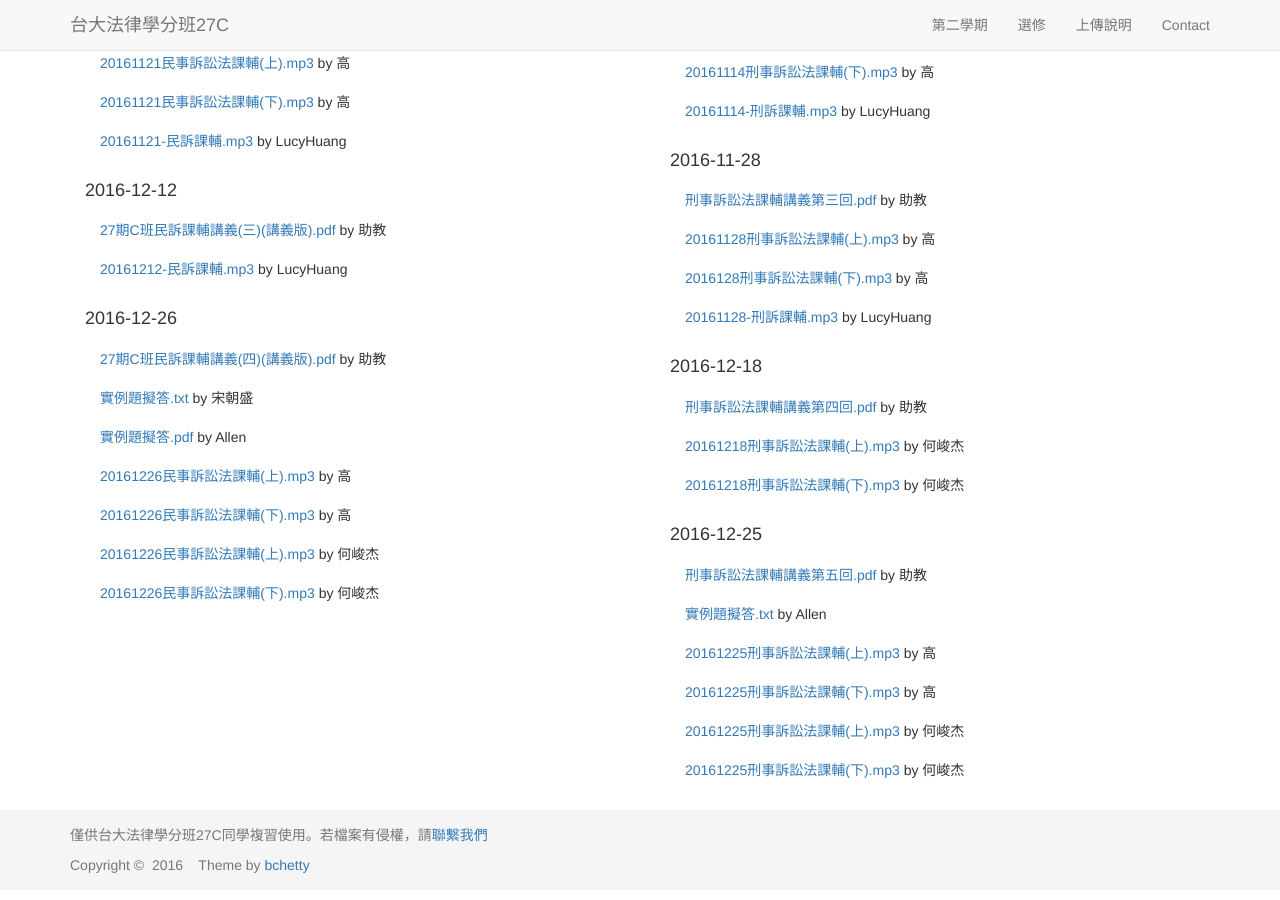
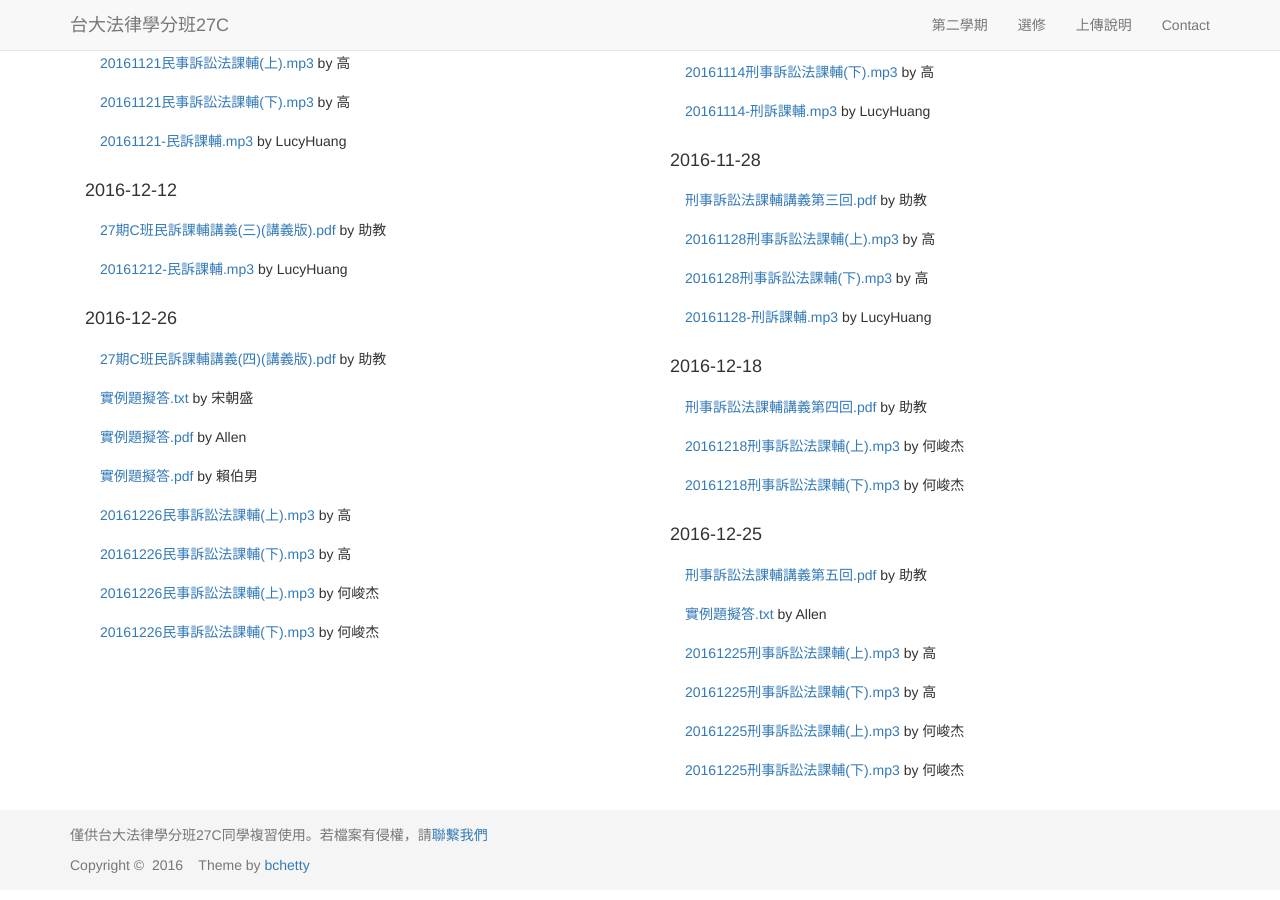
Before and after one commit to maxmilian/ntu_specs_law, a Jekyll site: the page built from semester2/index.html, in a window 1280 px wide and 900 px high, scrolled down 4224 px. Built offline with Jekyll 4.4.1, drawn with Linux system fonts in a browser that asks for light colours; nearby versions of some CDN libraries.

Commit message:
add exams note 3

```diff
--- a/semester2/index.html
+++ b/semester2/index.html
@@ -284,6 +284,7 @@
         <li class="list-group-item"><a href="/ntu_specs_law/semester2/civil_procedure/doc/material_4.pdf">27期C班民訴課輔講義(四)(講義版).pdf</a> by 助教</li>
         <li class="list-group-item"><a href="/ntu_specs_law/semester2/civil_procedure/doc/exam_note_1.txt">實例題擬答.txt</a> by 宋朝盛</li>
         <li class="list-group-item"><a href="/ntu_specs_law/semester2/civil_procedure/doc/exam_note_2.pdf">實例題擬答.pdf</a> by Allen</li>
+        <li class="list-group-item"><a href="/ntu_specs_law/semester2/civil_procedure/doc/exam_note_3.pdf">實例題擬答.pdf</a> by 賴伯男</li>
         <li class="list-group-item"><a href="{{ site.civil_procedure_ra_record }}/Kao_4_1.mp3">20161226民事訴訟法課輔(上).mp3</a> by 高</li>
         <li class="list-group-item"><a href="{{ site.civil_procedure_ra_record }}/Kao_4_2.mp3">20161226民事訴訟法課輔(下).mp3</a> by 高</li>
         <li class="list-group-item"><a href="{{ site.civil_procedure_ra_record }}/Ho_4_1.mp3">20161226民事訴訟法課輔(上).mp3</a> by 何峻杰</li>
```
Also changed, not shown: 1 other file.
